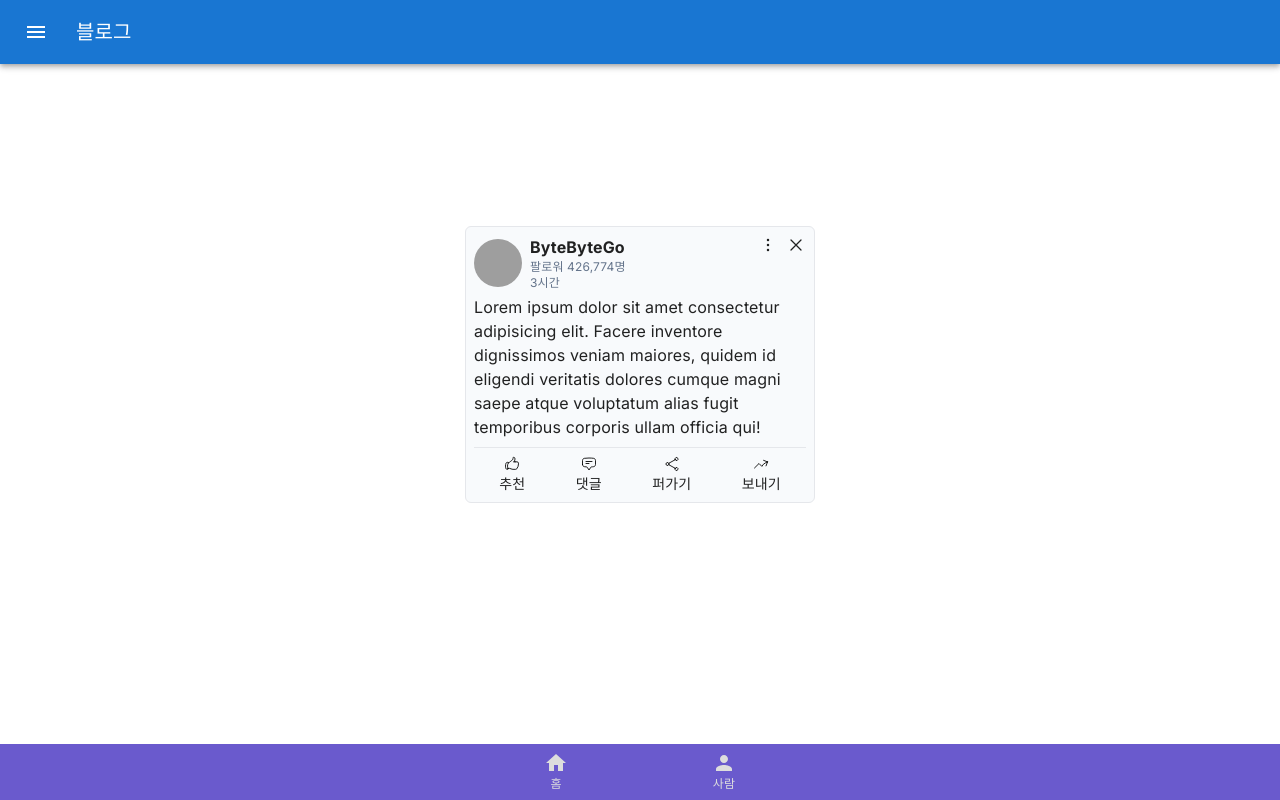
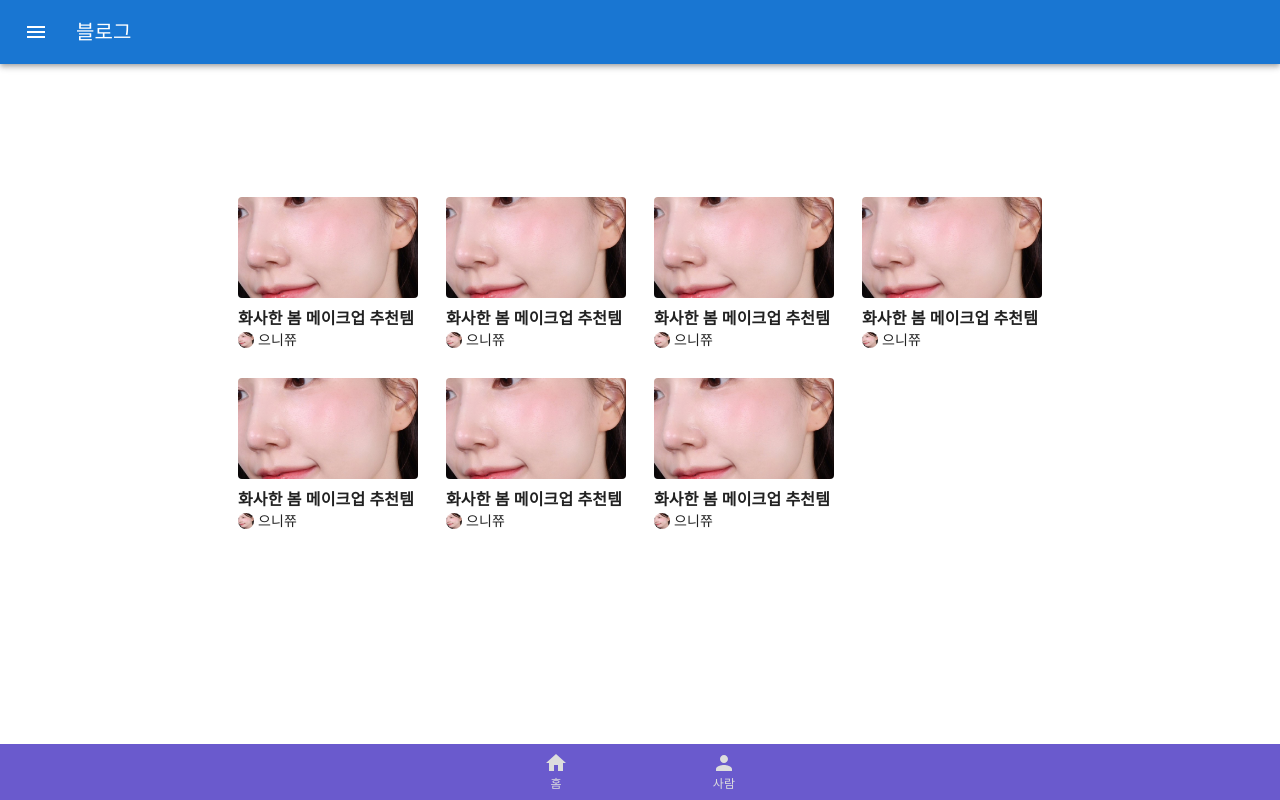
Before and after one commit to lee3jjang/nextjs-exercise, a Next.js app: page /exercise in a window 1280 px wide. Built offline with nearby package versions, Linux system fonts and the light colour scheme; grey boxes are pictures that could not be loaded.

Commit message:
Introduce Cards

```diff
--- /dev/null
+++ b/src/app/exercise/components/cards.tsx
@@ -0,0 +1,31 @@
+export default function Cards() {
+  const Card = () => (
+    <div className="flex flex-col gap-y-2 py-3 px-3 rounded cursor-pointer">
+      <img
+        className="rounded aspect-video object-cover w-[180px]"
+        src="/images/makeup.png"
+      />
+      <div>
+        <span className="font-semibold">화사한 봄 메이크업 추천템</span>
+        <div className="flex gap-x-1 items-center">
+          <img className="rounded-full w-4 h-4" src="/images/makeup.png" />
+          <span className="text-sm">으니쮸</span>
+        </div>
+      </div>
+    </div>
+  );
+
+  return (
+    <div className="flex h-[65vh] w-[100%] items-center justify-center">
+      <div className="grid grid-cols-4 gap-1">
+        <Card />
+        <Card />
+        <Card />
+        <Card />
+        <Card />
+        <Card />
+        <Card />
+      </div>
+    </div>
+  );
+}
--- a/src/app/exercise/page.tsx
+++ b/src/app/exercise/page.tsx
@@ -1,5 +1,5 @@
-import Feed from "./components/feed";
+import Cards from "./components/cards";
 
 export default function Exercise() {
-  return <Feed />;
+  return <Cards />;
 }
```
Also changed, not shown: public/images/makeup.png (added).
